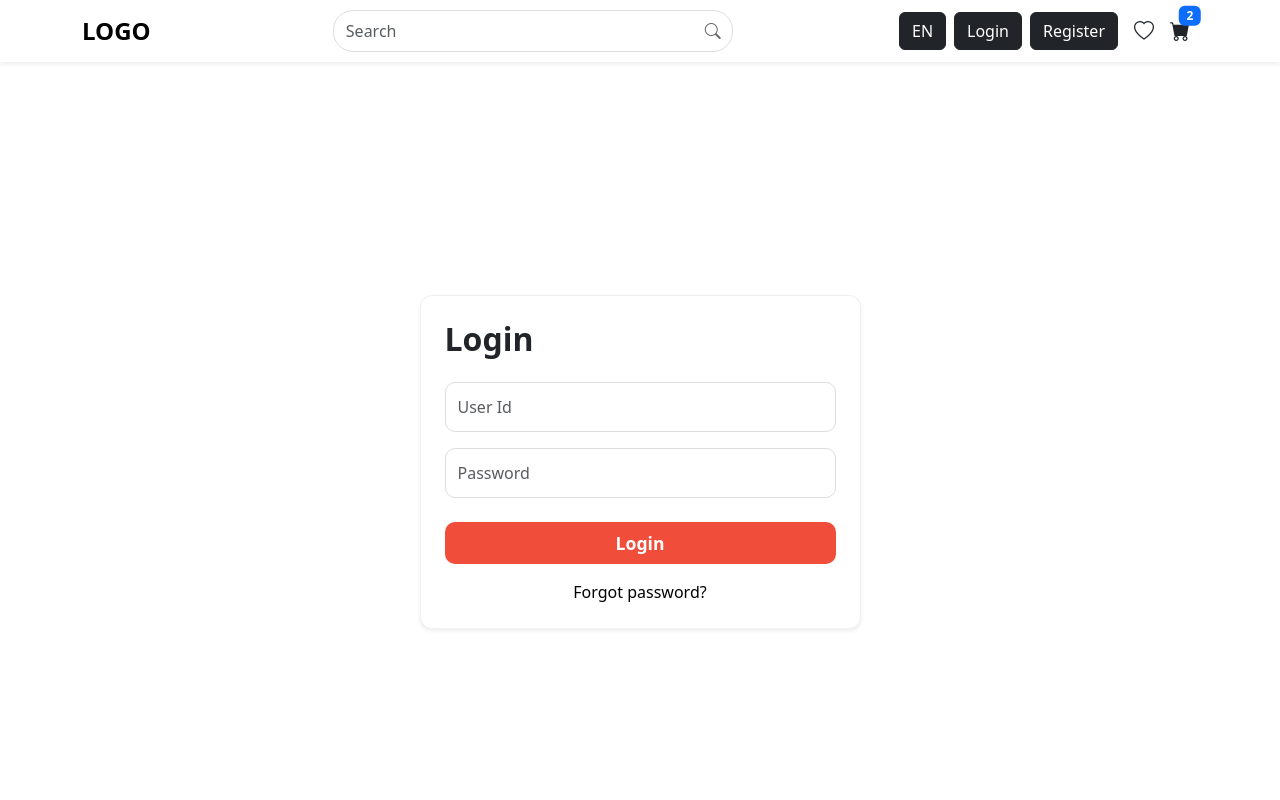
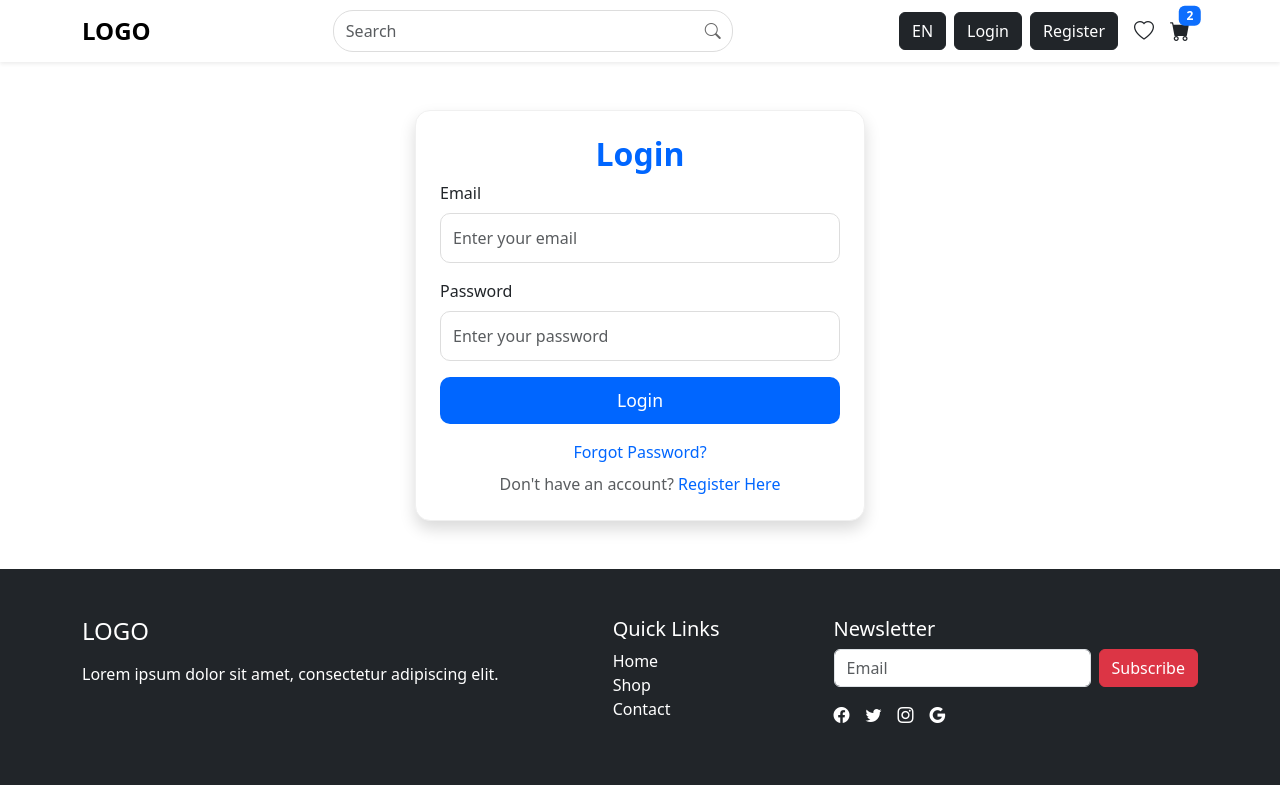
Before and after one commit to Pratik1818/laravel-react-ecommerce, a React (Vite) app in the folder EcommerceFrontend/: page /login in a window 1280 px wide. Shown: the top 800 px of the page. Built offline with nearby package versions, Linux system fonts and the light colour scheme.

Commit message:
frontend login

```diff
--- a/EcommerceFrontend/src/assets/styles/login.css
+++ b/EcommerceFrontend/src/assets/styles/login.css
@@ -1,13 +1,13 @@
-/* src/components/LoginForm.css */
-
+/* src/assets/styles/login.css */
 .login-card {
   background-color: #fff;
-  border-radius: 12px;
+  border-radius: 15px;
   border: 1px solid #f0f0f0;
 }
 
 .login-title {
   font-weight: 700;
+  color: #0066ff;
 }
 
 .custom-input {
@@ -18,14 +18,19 @@
 }
 
 .login-button {
-  background-color: #f04d3a;
+  background-color: #0066ff;
   border: none;
   border-radius: 10px;
   font-size: 1.1rem;
+  padding: 10px;
+}
+
+.login-button:hover {
+  background-color: #0052cc;
 }
 
 .forgot-link {
-  color: #000;
+  color: #0066ff;
   font-weight: 500;
   text-decoration: none;
 }
--- a/EcommerceFrontend/src/pages/Login.jsx
+++ b/EcommerceFrontend/src/pages/Login.jsx
@@ -1,50 +1,110 @@
-// src/components/LoginForm.js
-
-import React from "react";
-import { Form, Button, Container, Row, Col } from "react-bootstrap";
+// src/components/Login.js
+import React, { useState } from "react";
+import { Form, Button, Container, Card, Alert } from "react-bootstrap";
+import API from "../api/api.jsx"; // your preconfigured axios
+import { useNavigate, Link } from "react-router-dom";
 import "../assets/styles/login.css";
 
 const Login = () => {
+  const navigate = useNavigate();
+  const [formData, setFormData] = useState({ email: "", password: "" });
+  const [errors, setErrors] = useState({});
+  const [serverError, setServerError] = useState("");
+
+  const handleChange = (e) => {
+    setFormData({ ...formData, [e.target.name]: e.target.value });
+  };
+
+  const validate = () => {
+    let tempErrors = {};
+    if (!formData.email) tempErrors.email = "Email is required";
+    if (!formData.password) tempErrors.password = "Password is required";
+    return tempErrors;
+  };
+
+  const handleSubmit = async (e) => {
+    e.preventDefault();
+    setErrors({});
+    setServerError("");
+
+    const validationErrors = validate();
+    if (Object.keys(validationErrors).length > 0) {
+      setErrors(validationErrors);
+      return;
+    }
+
+    try {
+      // send login request
+      const res = await API.post("/login", formData);
+
+      // store token in localStorage for axios interceptor
+      localStorage.setItem("token", res.data.token);
+
+      navigate("/dashboard");
+    } catch (err) {
+      setServerError(
+        err.response?.data?.message || "Login failed, please try again"
+      );
+    }
+  };
+
   return (
-    <Container className="d-flex justify-content-center align-items-center min-vh-100">
-      <Row className="w-100 justify-content-center">
-        <Col md={5}>
-          <div className="login-card p-4 shadow-sm">
-            <h2 className="mb-4 login-title">Login</h2>
-            <Form>
-              <Form.Group controlId="formUserId" className="mb-3">
+    <Container className="d-flex justify-content-center align-items-center mt-5 mb-5">
+      <Card className="login-card shadow p-4" style={{ width: "450px" }}>
+        <h2 className="text-center login-title mb-2">Login</h2>
+
+        {serverError && <Alert variant="danger">{serverError}</Alert>}
+
+        <Form onSubmit={handleSubmit}>
+          <Form.Group className="mb-3" controlId="email">
+            <Form.Label>Email</Form.Label>
             <Form.Control
-                  type="text"
-                  placeholder="User Id"
-                  className="form-control-lg custom-input"
+              type="email"
+              name="email"
+              placeholder="Enter your email"
+              value={formData.email}
+              onChange={handleChange}
+              isInvalid={!!errors.email}
+              className="custom-input"
             />
+            <Form.Control.Feedback type="invalid">
+              {errors.email}
+            </Form.Control.Feedback>
           </Form.Group>
 
-              <Form.Group controlId="formPassword" className="mb-4">
+          <Form.Group className="mb-3" controlId="password">
+            <Form.Label>Password</Form.Label>
             <Form.Control
               type="password"
-                  placeholder="Password"
-                  className="form-control-lg custom-input"
+              name="password"
+              placeholder="Enter your password"
+              value={formData.password}
+              onChange={handleChange}
+              isInvalid={!!errors.password}
+              className="custom-input"
             />
+            <Form.Control.Feedback type="invalid">
+              {errors.password}
+            </Form.Control.Feedback>
           </Form.Group>
 
-              <Button
-                variant="danger"
-                type="submit"
-                className="w-100 py-2 fw-bold login-button"
-              >
+          <Button type="submit" className="w-100 login-button">
             Login
           </Button>
+        </Form>
 
         <div className="text-center mt-3">
-                <a href="/forgot-password" className="forgot-link">
-                  Forgot password?
-                </a>
+          <Link to="/forgot-password" className="forgot-link">
+            Forgot Password?
+          </Link>
         </div>
-            </Form>
+        <div className="text-center mt-2">
+          <span className="text-muted">Don't have an account? </span>
+          <Link to="/register" className="forgot-link">
+            Register Here
+          </Link>
         </div>
-        </Col>
-      </Row>
+      </Card>
     </Container>
   );
 };
```
Lines whose indentation alone changed are shown as unchanged.
